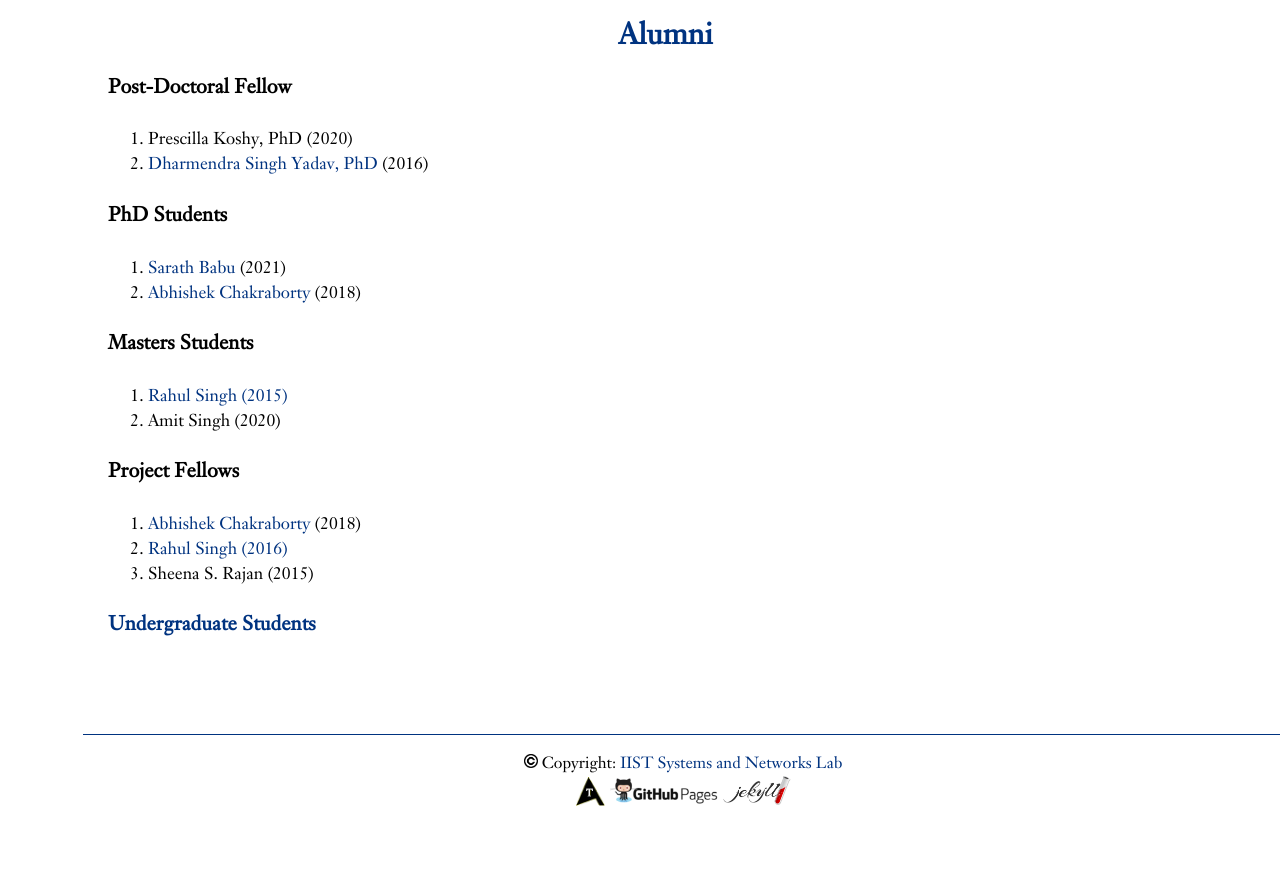
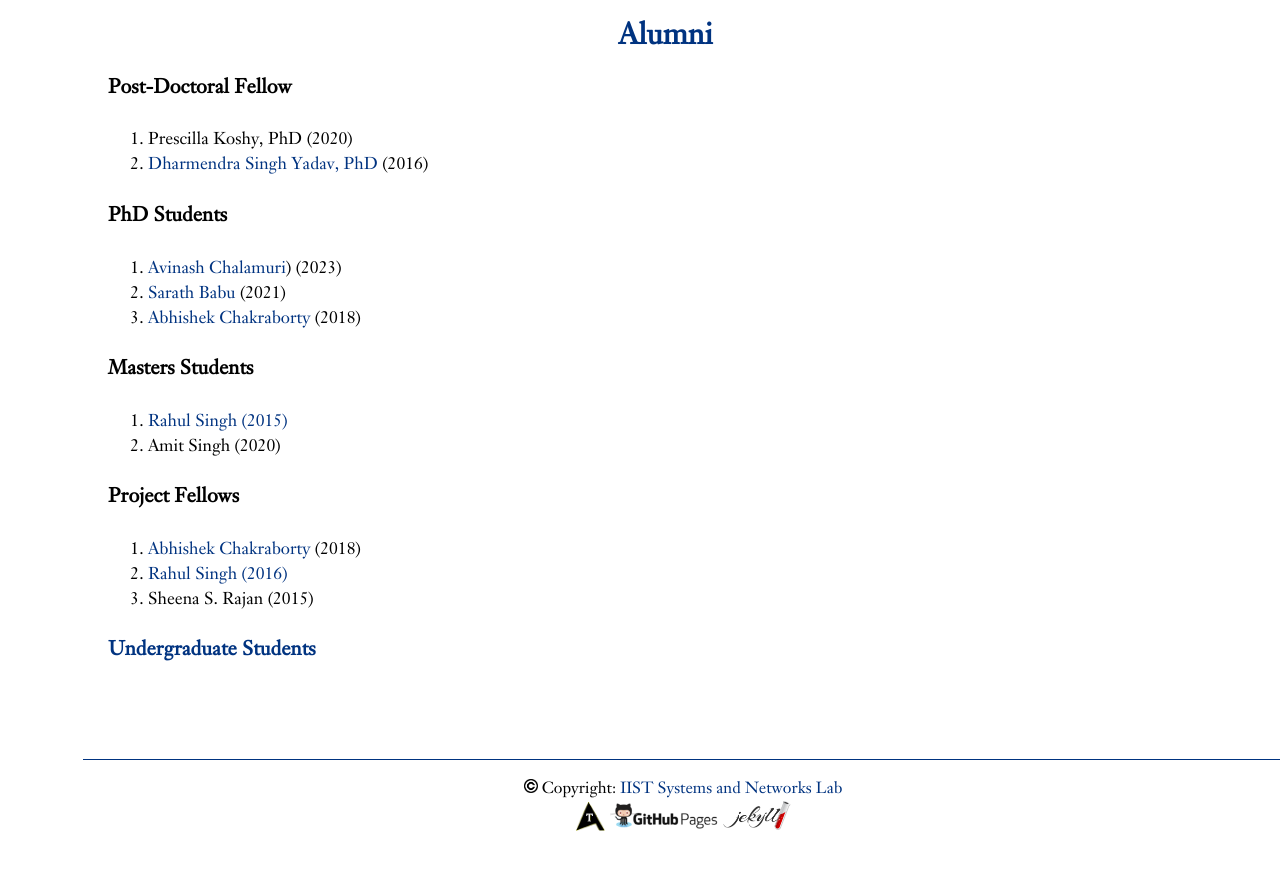
Before and after one commit to iist-sysnet/iist-sysnet.github.io, a Jekyll site: the page built from people.md, in a window 1280 px wide and 900 px high, scrolled down 1138 px. Shown: the top 870 px of the window. Built offline with Jekyll 4.4.1, drawn with Linux system fonts in a browser that asks for light colours; our own code applies the rules of GitHub Pages for plain Markdown files.

Commit message:
Update people.md

```diff
--- a/people.md
+++ b/people.md
@@ -52,6 +52,7 @@ Department of Avionics, IIST
 
 #### PhD Students
 
+3. [Avinash Chalamuri](https://www.linkedin.com/in/avinash-chalumuri-57ab2616b)) (2023)
 2. [Sarath Babu](https://4sarathbabu.github.io/) (2021)
 1. [Abhishek Chakraborty](https://chakrabortyabhishek.github.io/) (2018)
 
```
